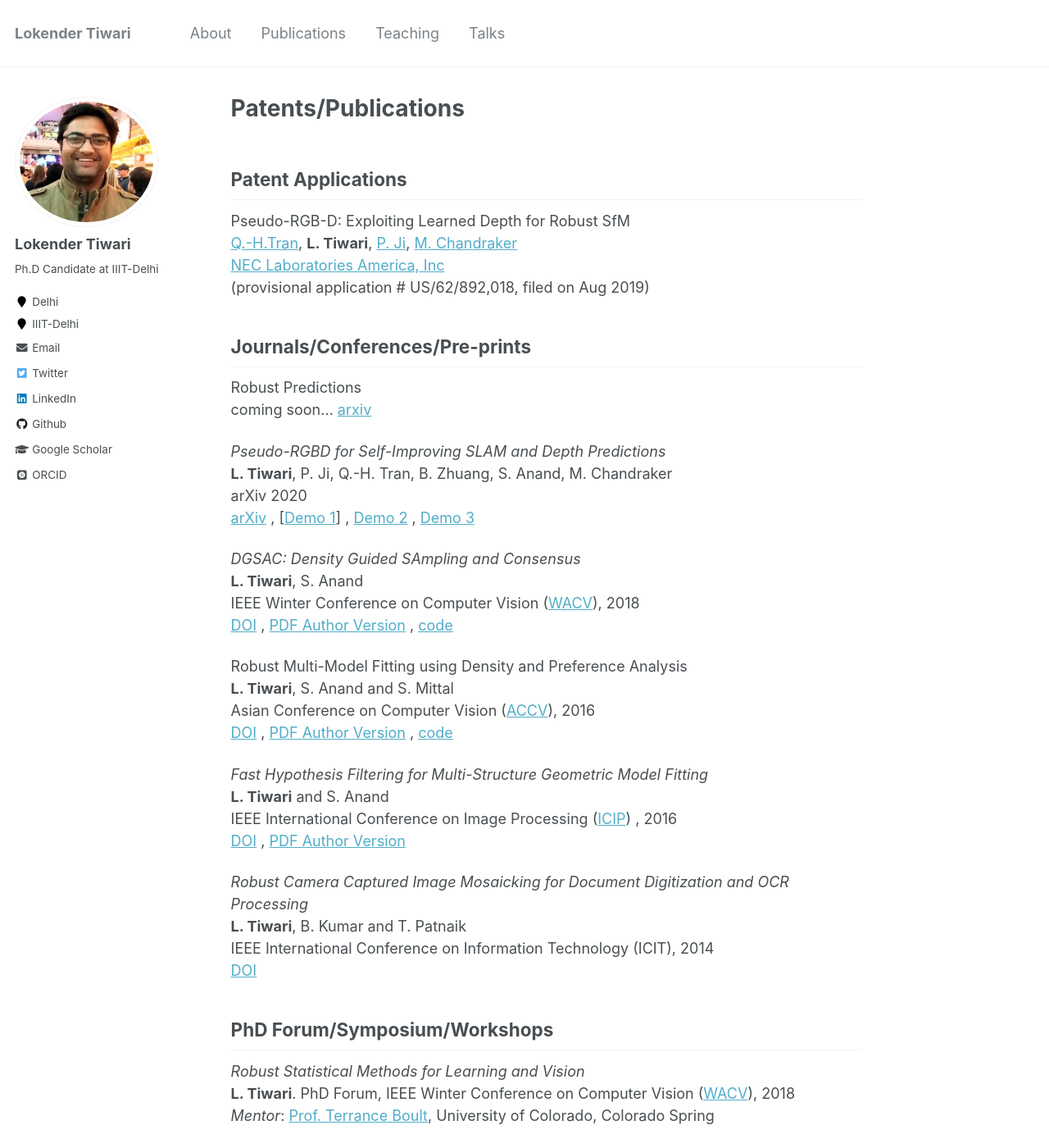
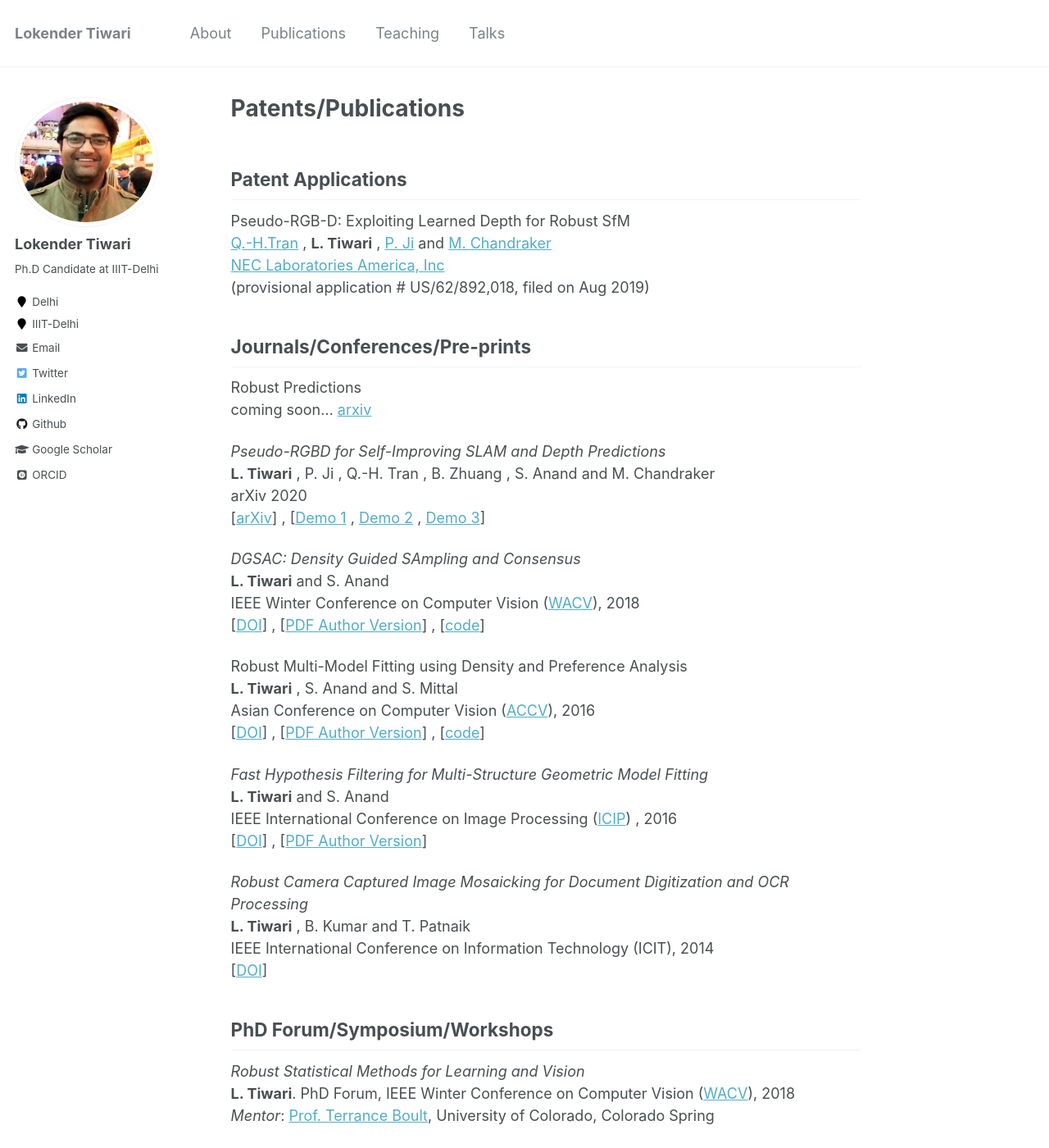
Before and after one commit to lokender/lokender.github.io, a Jekyll site: the page built from _pages/publications.md, in a window 1280 px wide and 1400 px high. Shown: the whole window at 82% size. Built offline with Jekyll 4.4.1, drawn with Linux system fonts in a browser that asks for light colours; some web fonts are replaced.

Commit message:
Update publications.md

```diff
--- a/_pages/publications.md
+++ b/_pages/publications.md
@@ -5,7 +5,7 @@ author_profile: true
 ---
 ## Patent Applications
 Pseudo-RGB-D: Exploiting Learned Depth for Robust SfM <br>
-[Q.-H.Tran](https://cs.adelaide.edu.au/~huy/home.php), **L. Tiwari**, [P. Ji](https://sites.google.com/site/peterji1990), [M. Chandraker](http://www.nec-labs.com/~manu/) <br>
+[Q.-H.Tran](https://cs.adelaide.edu.au/~huy/home.php) , **L. Tiwari** , [P. Ji](https://sites.google.com/site/peterji1990) and [M. Chandraker](http://www.nec-labs.com/~manu/) <br>
 [NEC Laboratories America, Inc](http://www.nec-labs.com/research-departments/media-analytics/media-analytics-home) <br>
 (provisional application # US/62/892,018, filed on Aug 2019) <br>
 ## Journals/Conferences/Pre-prints
@@ -13,29 +13,29 @@ Robust Predictions <br>
 coming soon... [arxiv]() <br>
 
 *Pseudo-RGBD for Self-Improving SLAM and Depth Predictions* <br>
-**L. Tiwari**, P. Ji, Q.-H. Tran, B. Zhuang, S. Anand, M. Chandraker <br>
+**L. Tiwari** , P. Ji , Q.-H. Tran , B. Zhuang , S. Anand and M. Chandraker <br>
 arXiv 2020 <br>
-[arXiv](https://arxiv.org/abs/2004.10681) , [[Demo 1](http://tiny.cc/pRGBDKITTI19)] , [Demo 2](http://tiny.cc/pRGBDKITTI11) , [Demo 3](http://tiny.cc/pRGBDTUMLCV) <br>
+[[arXiv](https://arxiv.org/abs/2004.10681)] , [[Demo 1](http://tiny.cc/pRGBDKITTI19) , [Demo 2](http://tiny.cc/pRGBDKITTI11) , [Demo 3](http://tiny.cc/pRGBDTUMLCV)]<br>
 
 *DGSAC: Density Guided SAmpling and Consensus* <br>
-**L. Tiwari**, S. Anand <br>
+**L. Tiwari** and S. Anand <br>
 IEEE Winter Conference on Computer Vision ([WACV](http://wacv18.uccs.us/)), 2018 <br>
-[DOI](https://doi.org/10.1109/WACV.2018.00112) , [PDF Author Version](https://www.iiitd.edu.in/~anands/files/papers/TiwariAnand_WACV2018_DGSAC.pdf) , [code](https://github.com/lokender/dgsac) <br>
+[[DOI](https://doi.org/10.1109/WACV.2018.00112)] , [[PDF Author Version](https://www.iiitd.edu.in/~anands/files/papers/TiwariAnand_WACV2018_DGSAC.pdf)] , [[code](https://github.com/lokender/dgsac)] <br>
 
 Robust Multi-Model Fitting using Density and Preference Analysis <br>
-**L. Tiwari**, S. Anand and S. Mittal  <br>
+**L. Tiwari** , S. Anand and S. Mittal  <br>
 Asian Conference on Computer Vision ([ACCV](http://www.accv2016.org/)), 2016 <br>
-[DOI](http://dx.doi.org/10.1007/978-3-319-54190-7_19) , [PDF Author Version](https://lokender.github.io/files/dpa_accv2016.pdf) , [code](https://github.com/lokender/DPA)  <br>
+[[DOI](http://dx.doi.org/10.1007/978-3-319-54190-7_19)] , [[PDF Author Version](https://lokender.github.io/files/dpa_accv2016.pdf)] , [[code](https://github.com/lokender/DPA)]  <br>
 
 *Fast Hypothesis Filtering for Multi-Structure Geometric Model Fitting* <br>
 **L. Tiwari** and S. Anand <br>
 IEEE International Conference on Image Processing ([ICIP](http://www.2016.ieeeicip.org/ICIP%202016/www2.securecms.com/ICIP2016/default.html)) , 2016 <br>
-[DOI](http://dx.doi.org/10.1109/ICIP.2016.7533056) , [PDF Author Version](https://lokender.github.io/files/fhf_icip2016.pdf) <br>
+[[DOI](http://dx.doi.org/10.1109/ICIP.2016.7533056)] , [[PDF Author Version](https://lokender.github.io/files/fhf_icip2016.pdf)] <br>
 
 *Robust Camera Captured Image Mosaicking for Document Digitization and OCR Processing* <br>
-**L. Tiwari**, B. Kumar and T. Patnaik <br>
+**L. Tiwari** , B. Kumar and T. Patnaik <br>
 IEEE International Conference on Information Technology (ICIT), 2014  <br>
-[DOI](https://doi.org/10.1109/ICIT.2014.71) <br>
+[[DOI](https://doi.org/10.1109/ICIT.2014.71)] <br>
 
 ## PhD Forum/Symposium/Workshops
 *Robust Statistical Methods for Learning and Vision*  <br>
```
